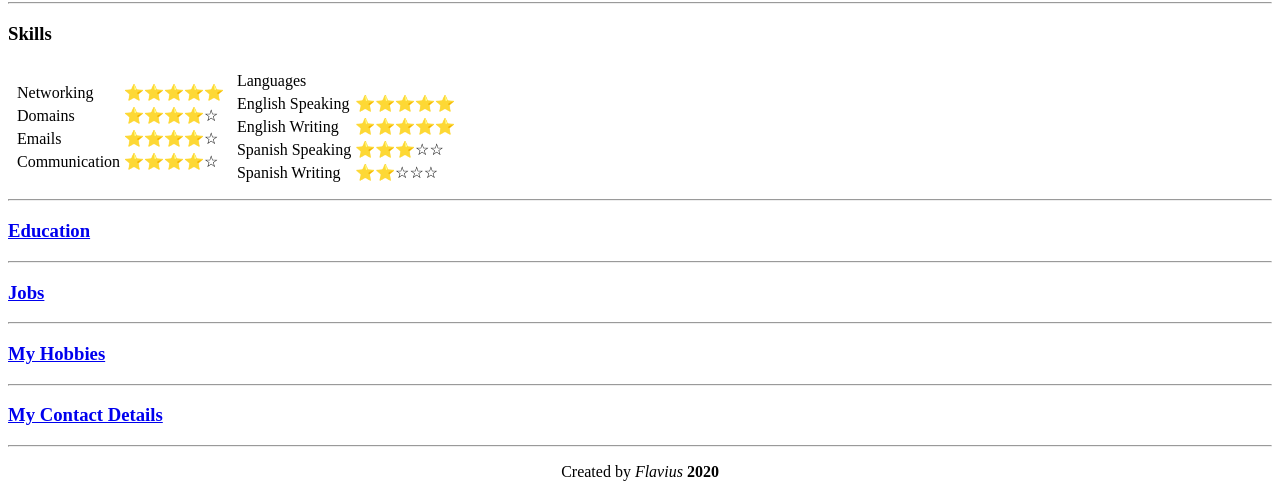
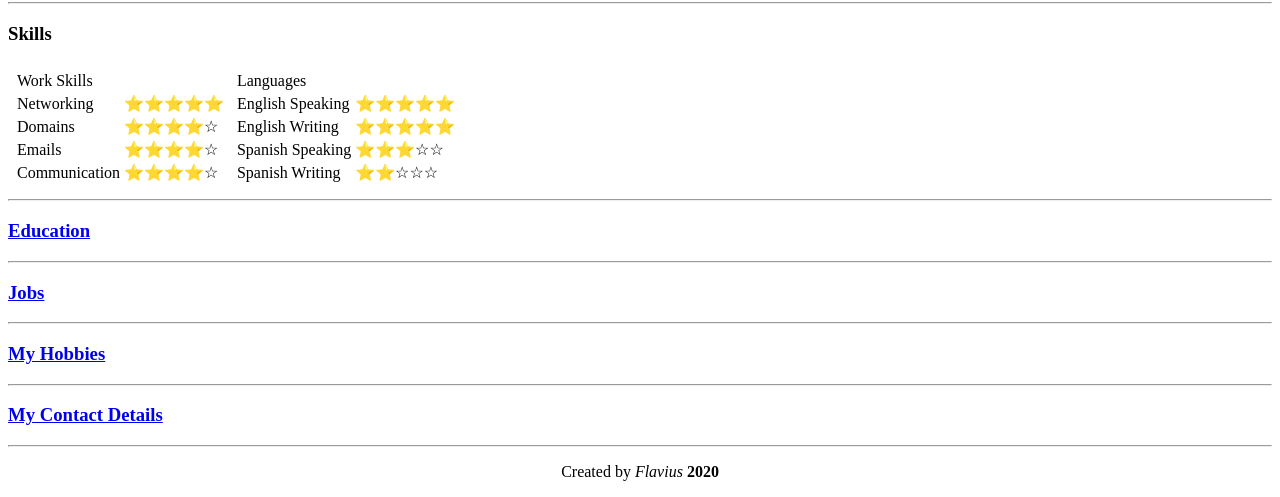
Before and after one commit to svrinceanu/cv, a plain HTML site: page index.html in a window 1280 px wide. Shown: the part 324-821 px from the top of the page. Drawn offline with Linux system fonts and the light colour scheme.

Commit message:
Update index.html

```diff
--- a/index.html
+++ b/index.html
@@ -29,6 +29,9 @@
     <tr>
       <td>
         <table>
+          <tr>
+            <td> Work Skills</td>
+          </tr>
           <tr>
             <td>Networking</td>
             <td>⭐⭐⭐⭐⭐</td>
```
